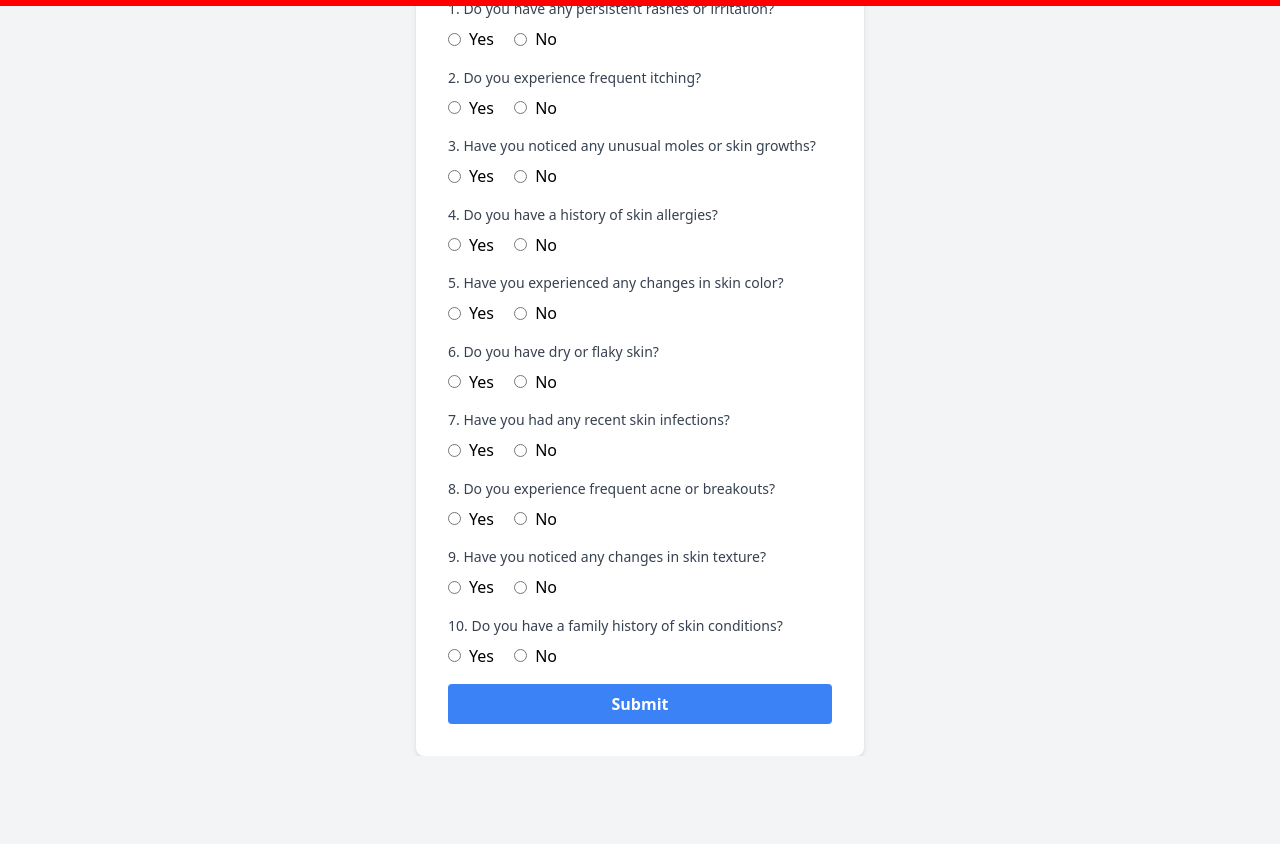
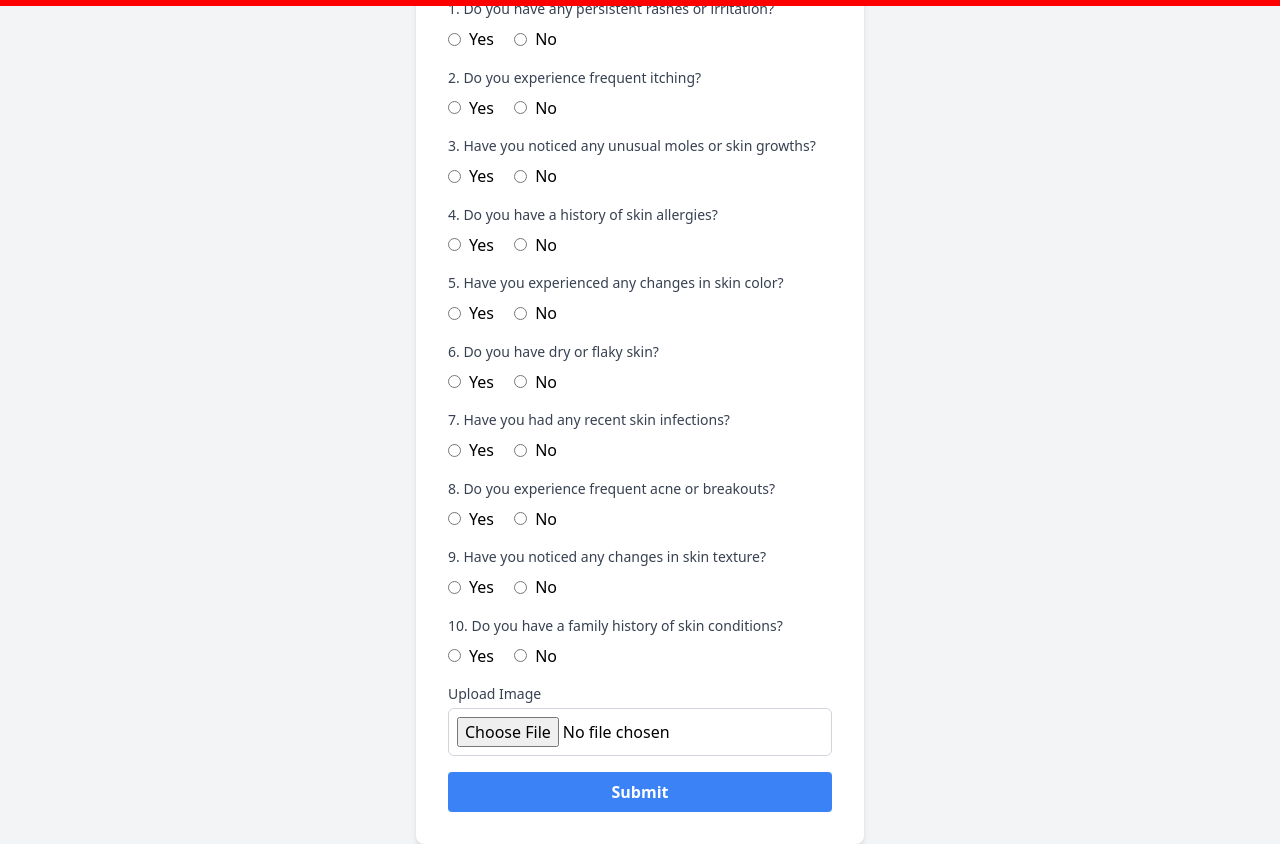
Before and after one commit to Faizan-Mahimkar/EarlyDiseasePrediction, a Flask app: page /skin_img in a window 1280 px wide. Shown: the part 89-933 px from the top of the page. Before the commit the page ends 845 px from the top, so only its background shows below. Run offline with Flask 3, Linux system fonts and the light colour scheme; some libraries are stand-ins or nearby versions.

Commit message:
Added images input

```diff
--- a/Innothon (1)/Innothon/templates/alzheimers_img.html
+++ b/Innothon (1)/Innothon/templates/alzheimers_img.html
@@ -191,6 +191,11 @@
                     <option value="no">No</option>
                 </select>
             </div>
+            <div class="mb-4">
+                <label for="orientation" class="block text-sm font-medium text-gray-700">Upload Image</label>
+                <input type="file" id="imageUpload" class="mt-1 block w-full border border-gray-300 rounded-md p-2" required>
+                </select>
+            </div>
             <button id="btnSubmit" type="submit"
                 class="w-full bg-blue-500 text-white font-bold py-2 rounded hover:bg-blue-600">Submit</button>
         </form>
--- a/Innothon (1)/Innothon/templates/brain_img.html
+++ b/Innothon (1)/Innothon/templates/brain_img.html
@@ -249,6 +249,11 @@
                         <span class="ml-2">No</span>
                     </label>
                 </div>
+                <div class="mb-4">
+                    <label for="orientation" class="block text-sm font-medium text-gray-700">Upload Image</label>
+                    <input type="file" id="imageUpload" class="mt-1 block w-full border border-gray-300 rounded-md p-2" required>
+                    </select>
+                </div>
             </div>
             <button type="submit" class="w-full bg-blue-500 text-white font-bold py-2 rounded hover:bg-blue-600">Submit</button>
         </form>
--- a/Innothon (1)/Innothon/templates/breast_ques.html
+++ b/Innothon (1)/Innothon/templates/breast_ques.html
@@ -213,6 +213,11 @@
                     <option value="no">No</option>
                 </select>
             </div>
+            <div class="mb-4">
+                <label for="orientation" class="block text-sm font-medium text-gray-700">Upload Image</label>
+                <input type="file" id="imageUpload" class="mt-1 block w-full border border-gray-300 rounded-md p-2" required>
+                </select>
+            </div>
             <button type="submit" class="w-full bg-blue-500 text-white font-bold py-2 rounded hover:bg-blue-600">Submit</button>
         </form>
     </div>
--- a/Innothon (1)/Innothon/templates/kidney_img.html
+++ b/Innothon (1)/Innothon/templates/kidney_img.html
@@ -250,6 +250,11 @@
                     </label>
                 </div>
             </div>
+            <div class="mb-4">
+                <label for="orientation" class="block text-sm font-medium text-gray-700">Upload Image</label>
+                <input type="file" id="imageUpload" class="mt-1 block w-full border border-gray-300 rounded-md p-2" required>
+                </select>
+            </div>
             <button type="submit" class="w-full bg-blue-500 text-white font-bold py-2 rounded hover:bg-blue-600">Submit</button>
         </form>
     </div>
--- a/Innothon (1)/Innothon/templates/lungs_img.html
+++ b/Innothon (1)/Innothon/templates/lungs_img.html
@@ -250,6 +250,11 @@
                     </label>
                 </div>
             </div>
+            <div class="mb-4">
+                <label for="orientation" class="block text-sm font-medium text-gray-700">Upload Image</label>
+                <input type="file" id="imageUpload" class="mt-1 block w-full border border-gray-300 rounded-md p-2" required>
+                </select>
+            </div>
             <button type="submit" class="w-full bg-blue-500 text-white font-bold py-2 rounded hover:bg-blue-600">Submit</button>
         </form>
     </div>
--- a/Innothon (1)/Innothon/templates/skin_img.html
+++ b/Innothon (1)/Innothon/templates/skin_img.html
@@ -250,6 +250,11 @@
                     </label>
                 </div>
             </div>
+            <div class="mb-4">
+                <label for="orientation" class="block text-sm font-medium text-gray-700">Upload Image</label>
+                <input type="file" id="imageUpload" class="mt-1 block w-full border border-gray-300 rounded-md p-2" required>
+                </select>
+            </div>
             <button type="submit" class="w-full bg-blue-500 text-white font-bold py-2 rounded hover:bg-blue-600">Submit</button>
         </form>
     </div>
```
Also changed, not shown: Innothon (1)/Innothon/r.txt (added), 1 other file.
